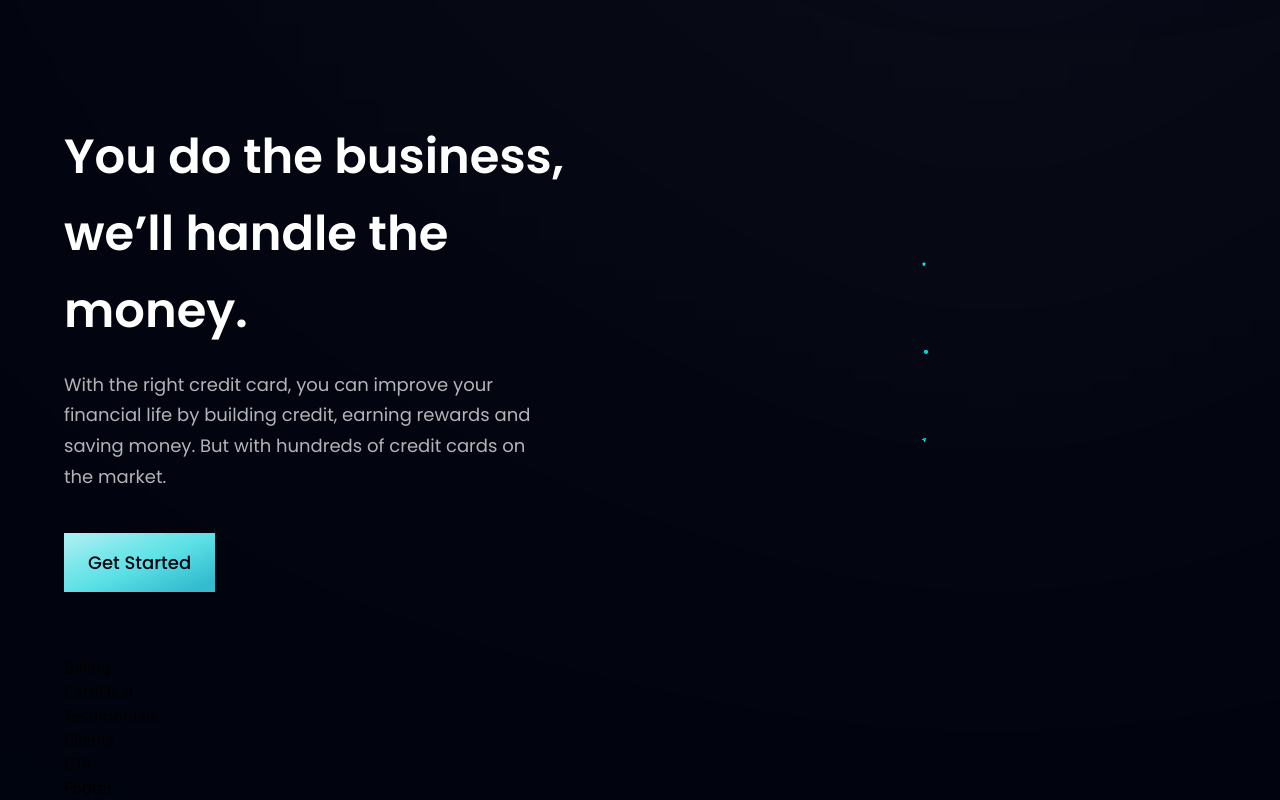
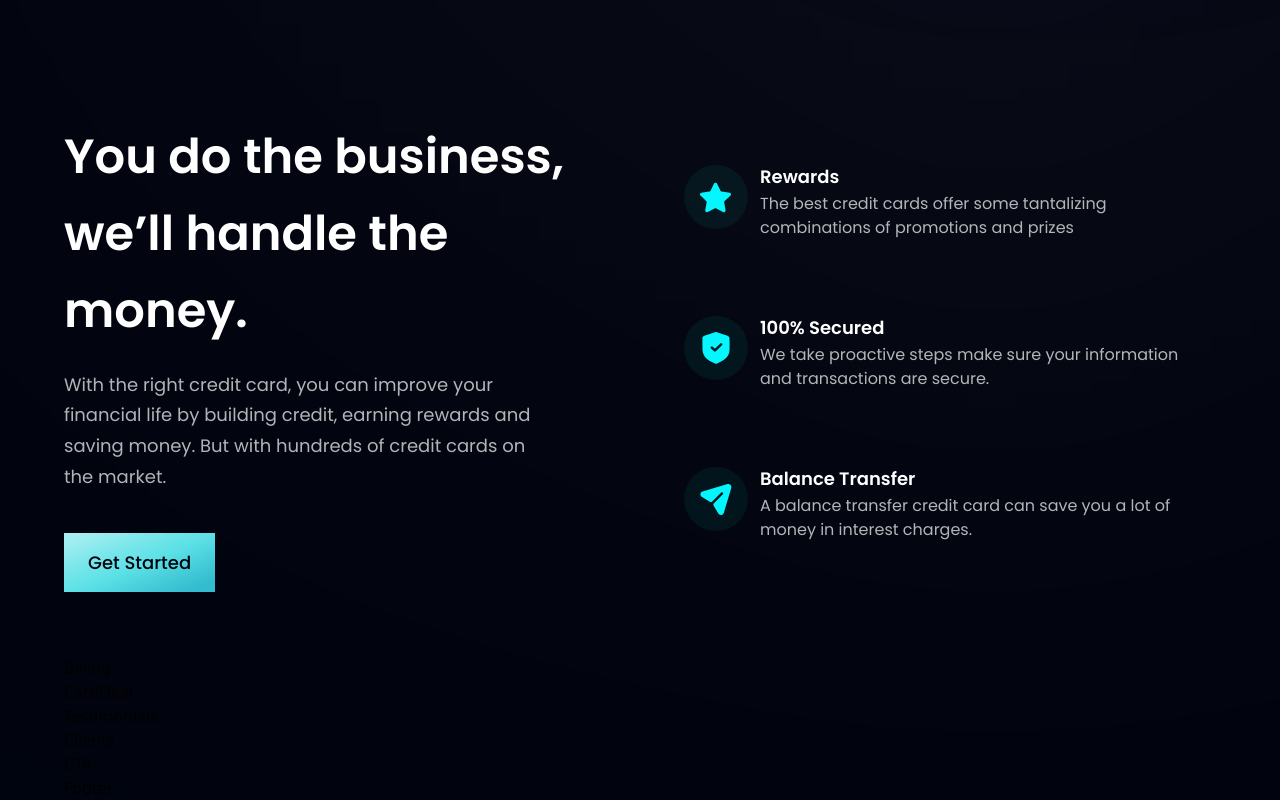
Before and after one commit to Phemel0/fnb-modern-bank-website, a React (Vite) app: page / in a window 1280 px wide. Shown: the part 890-1690 px from the top of the page. Built offline with nearby package versions, Linux system fonts and the light colour scheme.

Commit message:
Business section Complete

```diff
--- a/src/components/Business.jsx
+++ b/src/components/Business.jsx
@@ -5,9 +5,19 @@
 const FeatureCard = ({ icon, title, content, index }) => (
   <div className={`flex flex-row p-6 rounded-[20px]
   ${index !== features.length - 1 ? "mb-6" : "mb-0"} feature-card`}>
-    <div>
+    <div className={`w-[64px] h-[64px] rounded-full ${styles.flexCenter} bg-dimBlue`}>
       <img src={ icon } alt="icon" className="w-[50%] h-[50%]
       object-contain"/>
+    </div>
+    <div className="flex-1 flex flex-col ml-3">
+      <h4 className="font-poppins font-semibold text-white text-[18px]
+      leading-[23px] mb-1">
+        {title}
+      </h4>
+      <p className="font-poppins font-normal text-dimWhite text-[16px]
+      leading-[24px] mb-1">
+        {content}
+      </p>
     </div>
   </div>
 )
```
